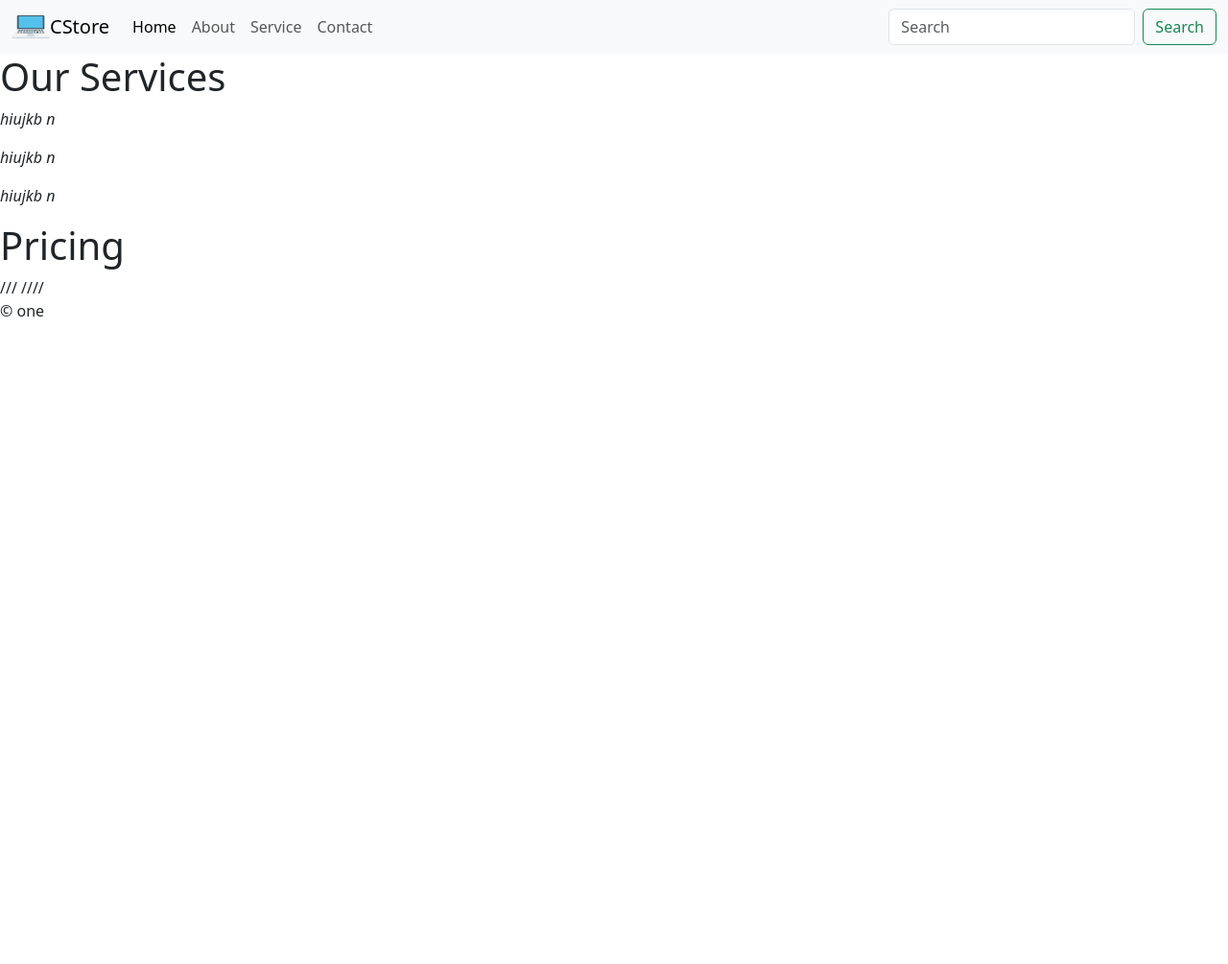
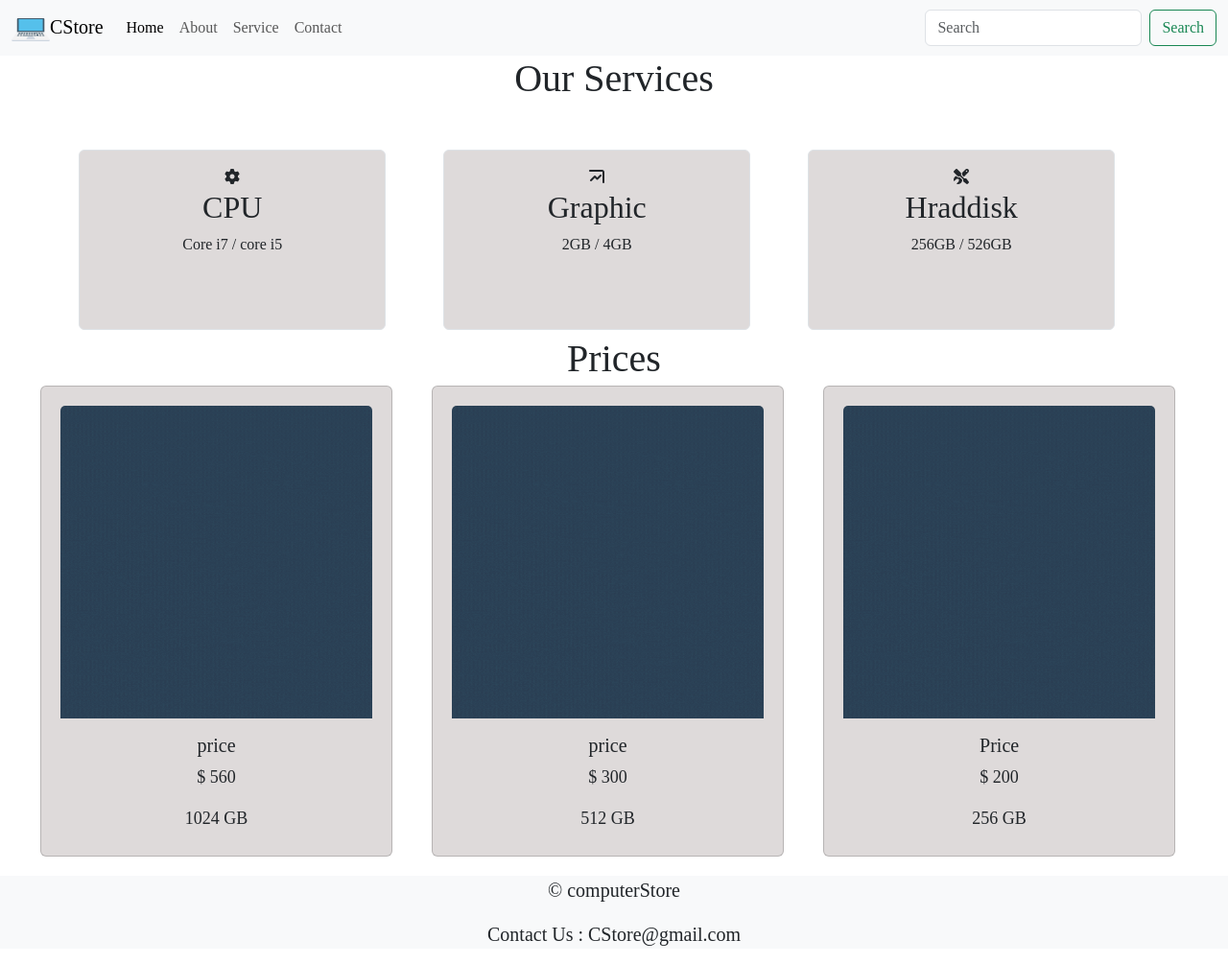
Before and after one commit to EngFatemarahimi/Computer-store, a plain HTML site: page Computer-store/pages/services.html in a window 1280 px wide. Shown: the whole page at 96% size. Before the commit the page ends 800 px from the top, so only its background shows below. Drawn offline with nearby package versions, Linux system fonts and the light colour scheme; files that its build step writes are made by us from their sources.

Commit message:
adding new pages

```diff
--- a/Computer-store/pages/services.html
+++ b/Computer-store/pages/services.html
@@ -11,8 +11,8 @@
         <link href="https://cdn.jsdelivr.net/npm/bootstrap@5.3.3/dist/css/bootstrap.min.css" rel="stylesheet" integrity="sha384-QWTKZyjpPEjISv5WaRU9OFeRpok6YctnYmDr5pNlyT2bRjXh0JMhjY6hW+ALEwIH" crossorigin="anonymous">
         <script src="https://cdn.jsdelivr.net/npm/bootstrap@5.3.3/dist/js/bootstrap.bundle.min.js" integrity="sha384-YvpcrYf0tY3lHB60NNkmXc5s9fDVZLESaAA55NDzOxhy9GkcIdslK1eN7N6jIeHz" crossorigin="anonymous"></script>
         <script src="https://cdnjs.cloudflare.com/ajax/libs/bootstrap/5.3.3/js/bootstrap.min.js"></script>
-
-        <link rel="stylesheet" href="styles/index.css">
+        <link rel="stylesheet" href="../styles/service.css">
+        <link rel="stylesheet" href="../styles/index.css">
     </head>
     <body>
         <header>
@@ -47,27 +47,85 @@
               </nav>
            </header>
         <section>
-            <h1> Our Services </h1>
-            <i class="icon-3deffects"> <p>
-                hiujkb n
-            </p></i>
-            <i class="icon-3deffects"> <p>
-                hiujkb n
-            </p></i>
-            <i class="icon-3deffects"> <p>
-                hiujkb n
-            </p></i>
+          <section class="text">
+
+            <h1>Our Services</h1>
+            <div class="container">
+              <div class="row">
+                <div class="col-md-4">
+                  <div class="service text-center p-3 border rounded">
+                    <i class="fas fa-cog fa-spin"></i>
+                    <h2> CPU </h2>
+                    <p> Core i7 / core i5</p>
+                  </div>
+                </div>
+
+                <div class="col-md-4">
+                  <div class="service text-center p-3 border rounded">
+                    <i class="fas fa-chart-line fa-spin"></i>
+                    <h2> Graphic </h2>
+                    <p> 2GB / 4GB </p>
+                  </div>
+                </div>
+
+                <div class="col-md-4">
+                  <div class="service text-center p-3 border rounded">
+                    <i class="fas fa-tools fa-spin"></i>
+                    <h2> Hraddisk</h2>
+                    <p> 256GB / 526GB </p>
+                  </div>
+                </div>
+              </div>
+            </div>
+          </section>
+
 
         </section>
-       <section>
-        <h1>Pricing</h1>
-          ///
-          ////
+       <section class="prices">
+           <h1> Prices </h1>
+        <div class="row row-cols-1 row-cols-md-3 g-3">
+          <div class="row">
+            <div class="card h-100">
+              <img src="../images/1.gif" class="card-img-top" alt="...">
+              <div class="card-body">
+                <h5 class="card-title">price</h5>
+                <p class="card-text"> $ 560</p>
+                <p class="card-text"> 1024 GB</p>
 
+              </div>
+            </div>
+          </div>
+          <div class="row">
+            <div class="card h-100">
+              <img src="../images/1.gif" class="card-img-top" alt="...">
+              <div class="card-body">
+                <h5 class="card-title">price</h5>
+                <p class="card-text">$ 300</p>
+                <p class="card-text">512 GB</p>
+
+              </div>
+            </div>
+          </div>
+          <div class="row">
+            <div class="card h-100">
+              <img src="../images/1.gif" class="card-img-top" alt="...">
+              <div class="card-body">
+                <h5 class="card-title">Price</h5>
+                <p class="card-text"> $ 200</p>
+                <p class="card-text"> 256 GB</p>
+              </div>
+            </div>
+          </div>
+
+        </div>
        </section>
 
        <footer>
-        &copy; one
-       </footer>
+        <div class=" bg-light">
+          <p>  &copy; computerStore </p>
+          <p> Contact Us : CStore@gmail.com </p>
+        </div>
+
+     </footer>
     </body>
 </html>
--- a/Computer-store/styles/about.css
+++ b/Computer-store/styles/about.css
@@ -2,10 +2,12 @@ body{
     font-family: baloo;
 }
 .slider-area{
-    background: #f2eeee;
-    padding: 30px 0;
+    background: #dedada;
+    padding: 20px 0;
     position:relative;
-    margin: 60px 0;
+    margin: 20px 0;
+    width: 100%;
+    height: 320px;
 
 }
 
@@ -17,31 +19,88 @@ body{
     margin: auto;
     width: 100px;
     height: 100px;
-    border: 2px solid #fff;
-    border-radius: 50%;
+    border: 4px solid #fff;
+    border-radius: 60%;
     overflow: hidden;
 
 }
 
 .img-area img {
-    width: 200%;
+    width: 100%;
 }
 .carousel-caption{
     position: static;
     padding-bottom: 15px;
     padding-top: 5px;
 }
-.carousel-caption h5{
-   font-size: 26px;
+.carousel-caption h5,p {
+   font-size: 25px;
    color: black;
    margin-bottom: 15px;
    margin-top: 25px;
 }
-.carousel-caption p{
-    font-size: 18px;
-   color: black;
-    margin: auto;
-    width: 70px;
-    margin-bottom: 10px;
+
+h2{
+    text-align: center;
+    justify-content: center;
+    position: relative;
+}
+.our-team  h1{
+    text-align: center;
+    justify-content: center;
+    position: relative;
 
 }
+.about-us h1, p{
+    text-align: center;
+    justify-content: center;
+    position: relative;
+}
+
+.change{
+	background-color:rgba(0,0,0,.5);
+	transition:transform 0.5s;
+	position:absolute;
+	bottom:0;
+	width:100%;
+	padding-top:0;
+	}
+i{
+	color:white;
+	}
+.col-sm .card{
+		overflow:hidden;
+	}
+	.change a{
+		opacity:0;
+	}
+	.card:hover .change{
+		transform:scaleY(1.5);
+	}
+
+	.card:hover a{
+	opacity:1
+	}
+.card-new{
+	height:95%!important;
+}
+.cards-wrapper{
+	display:flex !important;
+
+}
+.img-wrapper img{
+	width:100%;
+	height:100%;
+}
+.cards-wrapper .card{
+	padding:10%;
+}
+
+
+
+footer{
+    background-color: #edefeaf0;
+    position:relative;
+    width: 100%;
+
+}
--- a/Computer-store/styles/index.css
+++ b/Computer-store/styles/index.css
@@ -3,16 +3,14 @@ margin: 0;
 padding: 0;
 
 }
-header{
+
+
+
+
+
+footer p{
+    text-align: center;
+    justify-content: center;
+    font-size: 20px;
 
 }
-
-.foot-er{
-    background-color: antiquewhite;
-    position: absolute;
-}
-.nav-item{
-   text-align: center;
-   justify-content: center;
-
-}
--- a/Computer-store/styles/service.css
+++ b/Computer-store/styles/service.css
@@ -0,0 +1,59 @@
+ body{
+    font-family: baloo;
+ }
+
+.service{
+
+	width:90%;
+	height:130%;
+    background-color: #dedada;
+    padding-bottom: 30px;
+}
+.gif{
+	width:120px;
+	height:100px;
+}
+.container{
+	margin:50px auto;
+}
+.card-bg{
+	padding:10%;
+}
+.text{
+    text-align: center;
+    justify-content: center;
+}
+.prices h1{
+    text-align: center;
+    justify-content: center;
+    margin-bottom: 20px;
+
+
+}
+.card {
+    width:90%;
+	height:130%;
+    background-color: #dedada;
+    padding-bottom: 30px;
+   margin-left: 50px;
+   padding: 20px;
+
+}
+.card-body{
+    font-size: 18px;
+    text-align: center;
+    justify-content: center;
+    padding-bottom: 5px;
+
+}
+
+footer{
+    margin-top: 20px;
+    background-color: #edefeaf0;
+    position:relative;
+    width: 100%;
+    text-align: center;
+    justify-content: center;
+
+
+}
```
Also changed, not shown: Computer-store/index.html (+11 -9 lines), Computer-store/pages/about.html (+56 -18 lines), Computer-store/pages/contact.html (+11 -0 lines).
